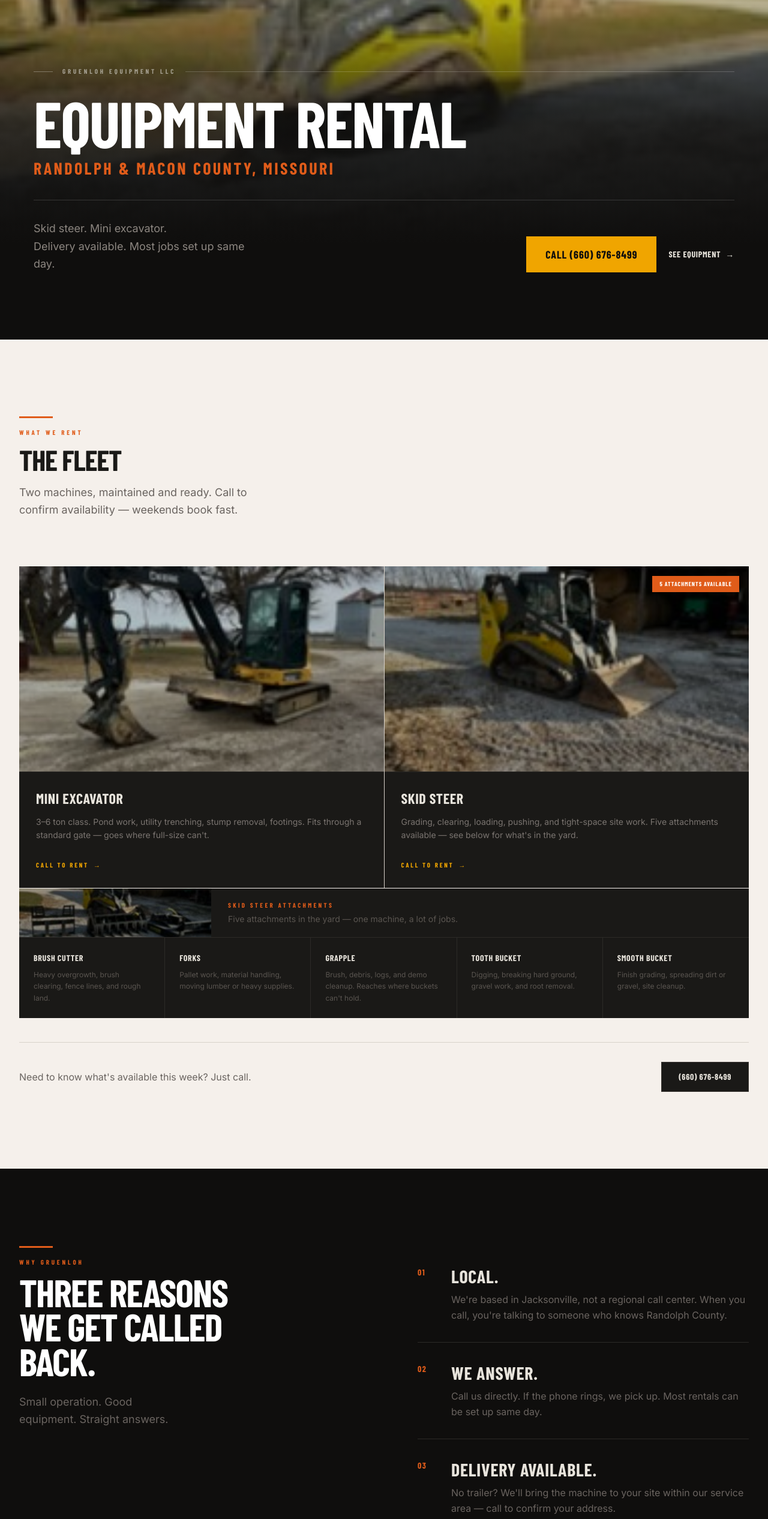
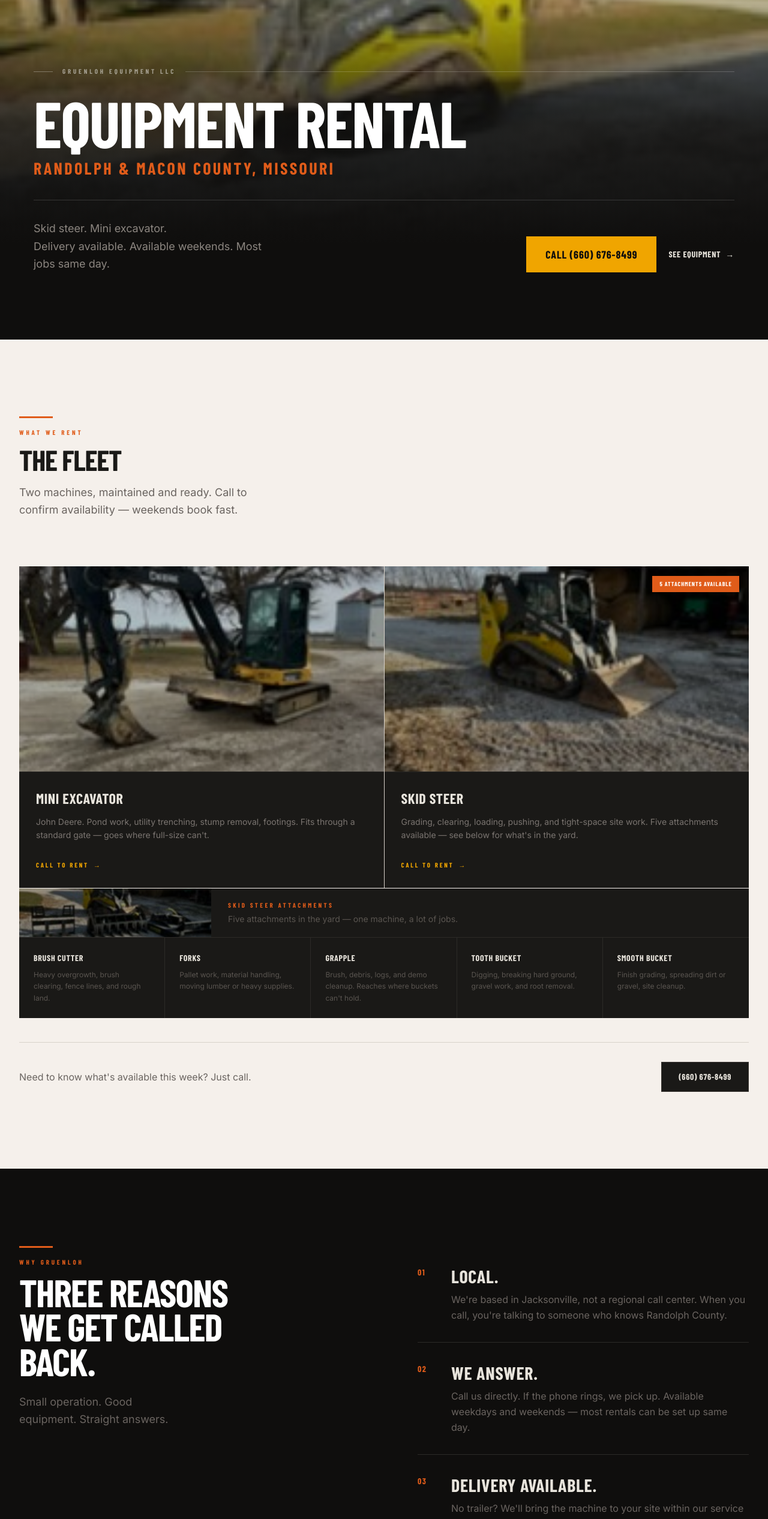
Before and after one commit to BrandmageLLC/gruenloh-equipment, a Next.js app: page / in a window 1280 px wide. Shown: the part 234-2766 px from the top of the page at 60% size. Built offline with nearby package versions, Linux system fonts and the light colour scheme; a web font is replaced by a local one.

Commit message:
SEO: target Moberly + Harland's weak spots, surface weekend availability, John Deere brand term

```diff
--- a/src/app/layout.tsx
+++ b/src/app/layout.tsx
@@ -17,15 +17,15 @@ const inter = Inter({
 });
 
 export const metadata: Metadata = {
-  title: "Equipment Rental Randolph & Macon County, MO | Gruenloh Equipment LLC",
+  title: "Skid Steer & Mini Excavator Rental | Moberly, MO",
   description:
-    "Rent skid steers, mini excavators, trailers, and more in Randolph and Macon County, MO. Gruenloh Equipment serves Moberly, Macon, and surrounding areas. Delivery available. Call (660) 676-8499.",
+    "Rent a skid steer with attachments or John Deere mini excavator in Randolph & Macon County, MO. Serving Moberly, Macon, and Huntsville. Available weekends. Call Gruenloh Equipment (660) 676-8499.",
   keywords:
-    "equipment rental Moberly MO, skid steer rental Randolph County Missouri, mini excavator rental Macon County MO, equipment rental Jacksonville MO, construction equipment rental north central Missouri, trailer rental Macon MO",
+    "mini excavator rental near me, skid steer rental near me, mini excavator rental Moberly MO, skid steer rental Moberly MO, equipment rental Macon MO, John Deere mini excavator rental Missouri, brush cutter skid steer rental Missouri, compact track loader rental near me, skid steer rental Randolph County Missouri, mini excavator rental Macon County MO, equipment rental Jacksonville MO, trenching rental north Missouri, land clearing equipment rental Moberly, grapple bucket rental Missouri",
   openGraph: {
-    title: "Equipment Rental Randolph & Macon County, MO | Gruenloh Equipment LLC",
+    title: "Skid Steer & Mini Excavator Rental | Moberly, MO | Gruenloh Equipment",
     description:
-      "Local equipment rental in Randolph and Macon County, Missouri. Skid steers, mini excavators, trailers. Call (660) 676-8499.",
+      "Skid steer with attachments + John Deere mini excavator rental in Randolph & Macon County, MO. Available weekends. Call (660) 676-8499.",
     type: "website",
     locale: "en_US",
   },
@@ -72,7 +72,7 @@ const jsonLd = {
   openingHours: "Mo-Su 07:00-19:00",
   priceRange: "$$",
   description:
-    "Gruenloh Equipment LLC offers construction and agricultural equipment rental in Jacksonville, MO and the surrounding Randolph and Macon County area. We rent skid steers, mini excavators, trailers, and more. Delivery available.",
+    "Gruenloh Equipment LLC rents a John Deere mini excavator and skid steer with attachments (brush cutter, forks, grapple, tooth bucket, smooth bucket) in Randolph and Macon County, MO. Serving Moberly, Macon, Huntsville, and surrounding areas. Available weekends. Delivery available.",
   geo: {
     "@type": "GeoCoordinates",
     latitude: 39.52,
--- a/src/components/EquipmentGrid.tsx
+++ b/src/components/EquipmentGrid.tsx
@@ -8,7 +8,7 @@ const machines = [
     name: "Mini Excavator",
     slug: "mini-excavator-rental",
     specs:
-      "3–6 ton class. Pond work, utility trenching, stump removal, footings. Fits through a standard gate — goes where full-size can't.",
+      "John Deere. Pond work, utility trenching, stump removal, footings. Fits through a standard gate — goes where full-size can't.",
     photo: "/images/IMG_3457.jpg",
     alt: "John Deere mini excavator available for rental in Randolph County, Missouri",
     tag: null,
--- a/src/components/Hero.tsx
+++ b/src/components/Hero.tsx
@@ -90,7 +90,7 @@ export default function Hero() {
             <p className="font-sans text-base md:text-lg text-[#8C8680] max-w-sm leading-relaxed">
               Skid steer. Mini excavator.
               <br className="hidden md:block" />
-              Delivery available. Most jobs set up same day.
+              Delivery available. Available weekends. Most jobs same day.
             </p>
 
             {/* Right — CTA block */}
--- a/src/components/WhyUs.tsx
+++ b/src/components/WhyUs.tsx
@@ -13,7 +13,7 @@ const reasons = [
   {
     number: "02",
     title: "We answer.",
-    body: "Call us directly. If the phone rings, we pick up. Most rentals can be set up same day.",
+    body: "Call us directly. If the phone rings, we pick up. Available weekdays and weekends — most rentals can be set up same day.",
     photo: null,
   },
   {
```
